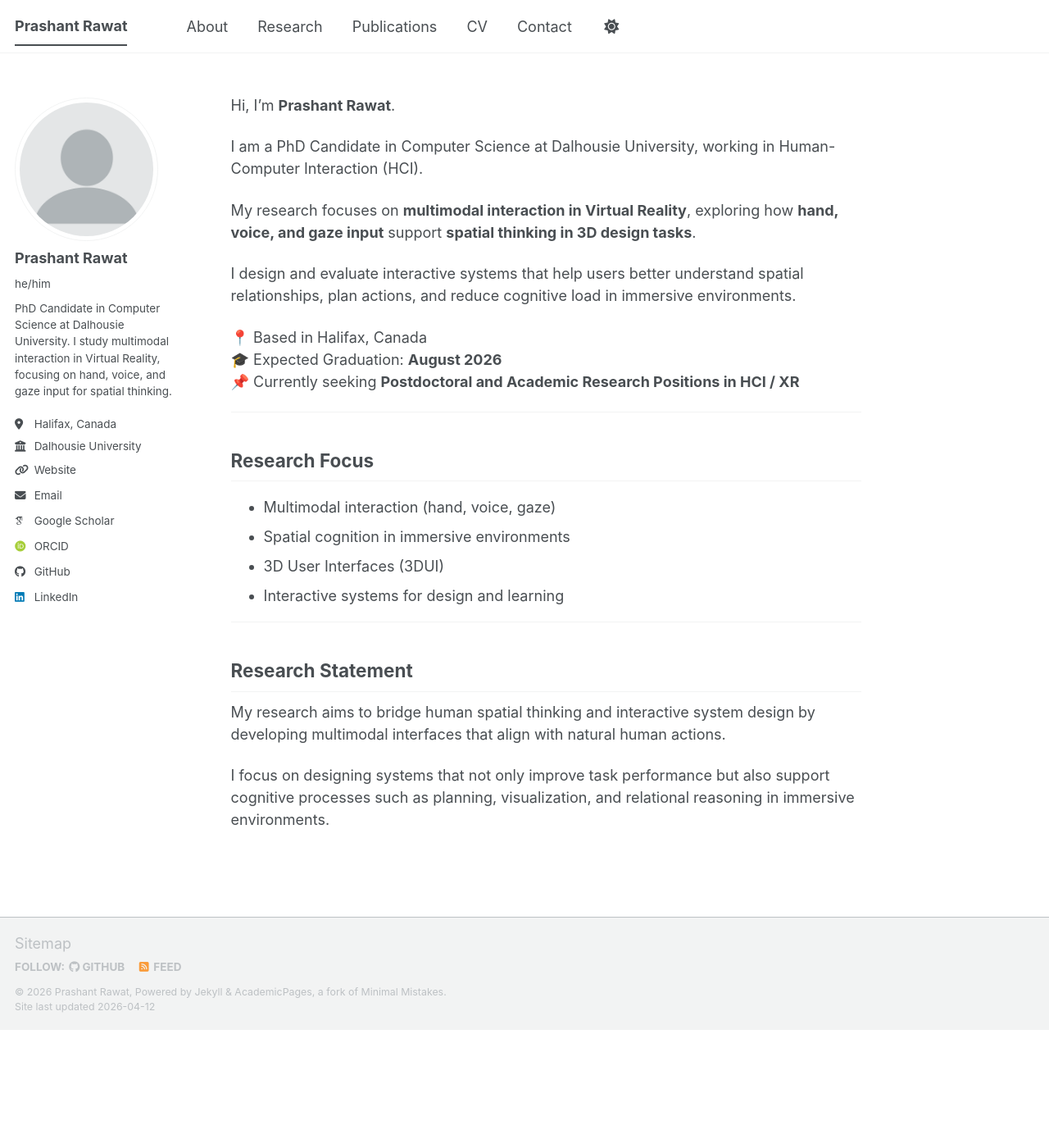
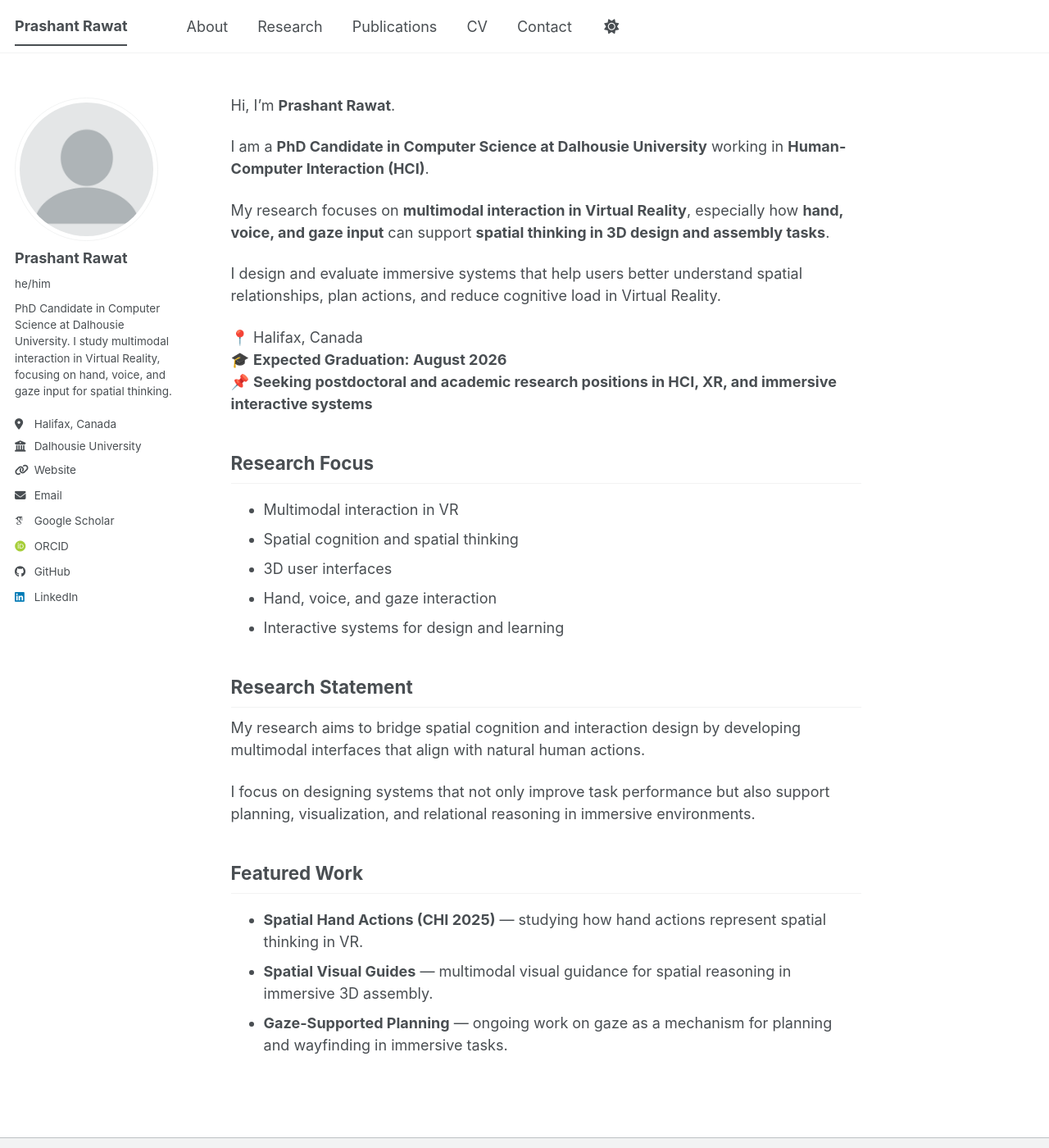
Before and after one commit to prashantXR/prashantXR.github.io, a Jekyll site: the page built from _pages/about.md, in a window 1280 px wide and 1400 px high. Shown: the whole window at 82% size. Built offline with Jekyll 4.4.1, drawn with Linux system fonts in a browser that asks for light colours; some web fonts are replaced; a script bundle is joined from its source files by our own code; library files that are not in the unit come from our copies.

Commit message:
Update about.md

```diff
--- a/_pages/about.md
+++ b/_pages/about.md
@@ -6,29 +6,32 @@ author_profile: true
 
 Hi, I’m **Prashant Rawat**.
 
-I am a PhD Candidate in Computer Science at Dalhousie University, working in Human-Computer Interaction (HCI).
+I am a **PhD Candidate in Computer Science at Dalhousie University** working in **Human-Computer Interaction (HCI)**.
 
-My research focuses on **multimodal interaction in Virtual Reality**, exploring how **hand, voice, and gaze input** support **spatial thinking in 3D design tasks**.
+My research focuses on **multimodal interaction in Virtual Reality**, especially how **hand, voice, and gaze input** can support **spatial thinking in 3D design and assembly tasks**.
 
-I design and evaluate interactive systems that help users better understand spatial relationships, plan actions, and reduce cognitive load in immersive environments.
+I design and evaluate immersive systems that help users better understand spatial relationships, plan actions, and reduce cognitive load in Virtual Reality.
 
-📍 Based in Halifax, Canada
-🎓 Expected Graduation: **August 2026**
-📌 Currently seeking **Postdoctoral and Academic Research Positions in HCI / XR**
-
----
+📍 Halifax, Canada
+🎓 **Expected Graduation: August 2026**
+📌 **Seeking postdoctoral and academic research positions in HCI, XR, and immersive interactive systems**
 
 ## Research Focus
 
-- Multimodal interaction (hand, voice, gaze)
-- Spatial cognition in immersive environments
-- 3D User Interfaces (3DUI)
+- Multimodal interaction in VR
+- Spatial cognition and spatial thinking
+- 3D user interfaces
+- Hand, voice, and gaze interaction
 - Interactive systems for design and learning
-
----
 
 ## Research Statement
 
-My research aims to bridge human spatial thinking and interactive system design by developing multimodal interfaces that align with natural human actions.
+My research aims to bridge spatial cognition and interaction design by developing multimodal interfaces that align with natural human actions.
 
-I focus on designing systems that not only improve task performance but also support cognitive processes such as planning, visualization, and relational reasoning in immersive environments.
+I focus on designing systems that not only improve task performance but also support planning, visualization, and relational reasoning in immersive environments.
+
+## Featured Work
+
+- **Spatial Hand Actions (CHI 2025)** — studying how hand actions represent spatial thinking in VR.
+- **Spatial Visual Guides** — multimodal visual guidance for spatial reasoning in immersive 3D assembly.
+- **Gaze-Supported Planning** — ongoing work on gaze as a mechanism for planning and wayfinding in immersive tasks.
```
